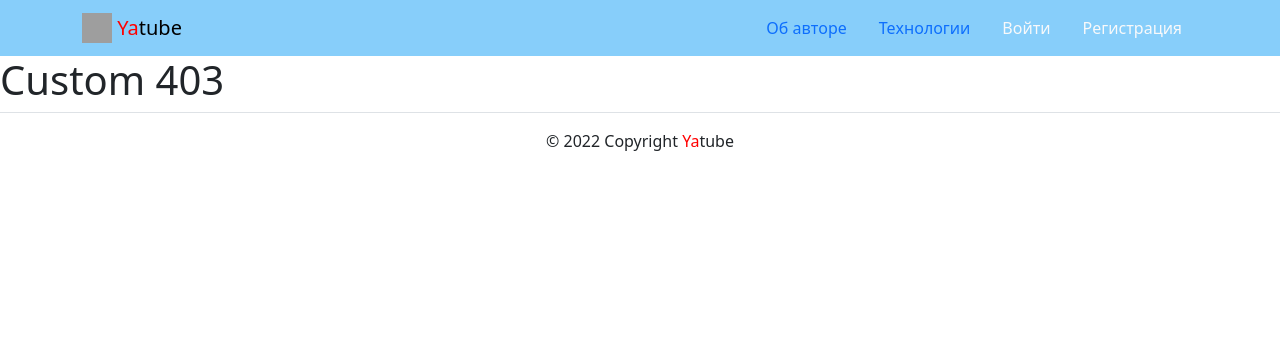
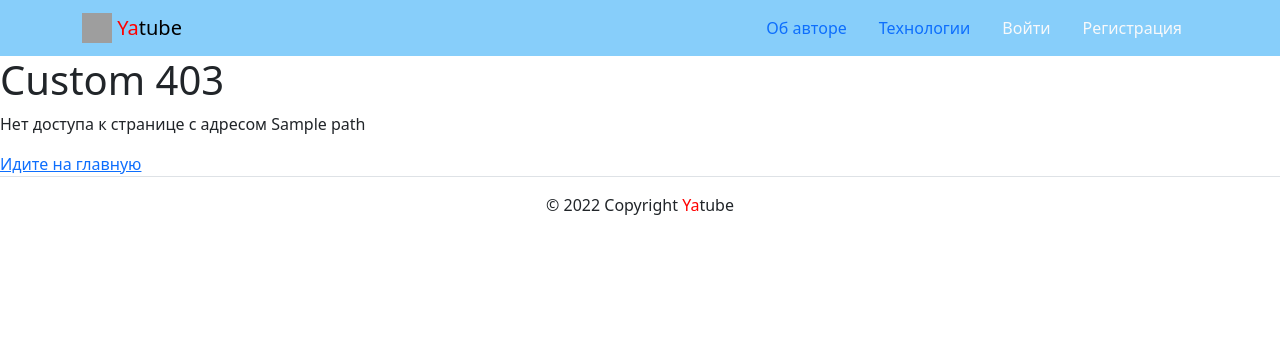
Before and after one commit to zrivkoren/hw05_final, a Django app: template yatube/templates/core/403.html in a window 1280 px wide. Shown: the top 356 px of the page. Run offline with Django 3.2, Linux system fonts and the light colour scheme; the template is opened without the code that fills it: most values are stand-ins (such as "Sample title", 1, 10 or a date in 2020); some libraries are stand-ins or nearby versions; grey boxes are pictures that could not be loaded.

Commit message:
403 ошибка теперь передает адрес страницы

```diff
--- a/yatube/core/views.py
+++ b/yatube/core/views.py
@@ -15,5 +15,5 @@ def server_error(request):
     return render(request, 'core/500.html')
 
 
-def permission_denied(request):
-    return render(request, 'core/403.html')
+def permission_denied(request, exception):
+    return render(request, 'core/403.html', {'path': request.path}, status=403)
--- a/yatube/templates/core/403.html
+++ b/yatube/templates/core/403.html
@@ -2,4 +2,6 @@
 {% block title %}Custom 403{% endblock %}
 {% block content %}
     <h1>Custom 403</h1>
+  <p>Нет доступа к странице с адресом {{ path }} </p>
+  <a href="{% url 'posts:index' %}">Идите на главную</a>
 {% endblock %}
```
Also changed, not shown: 1 other file.
